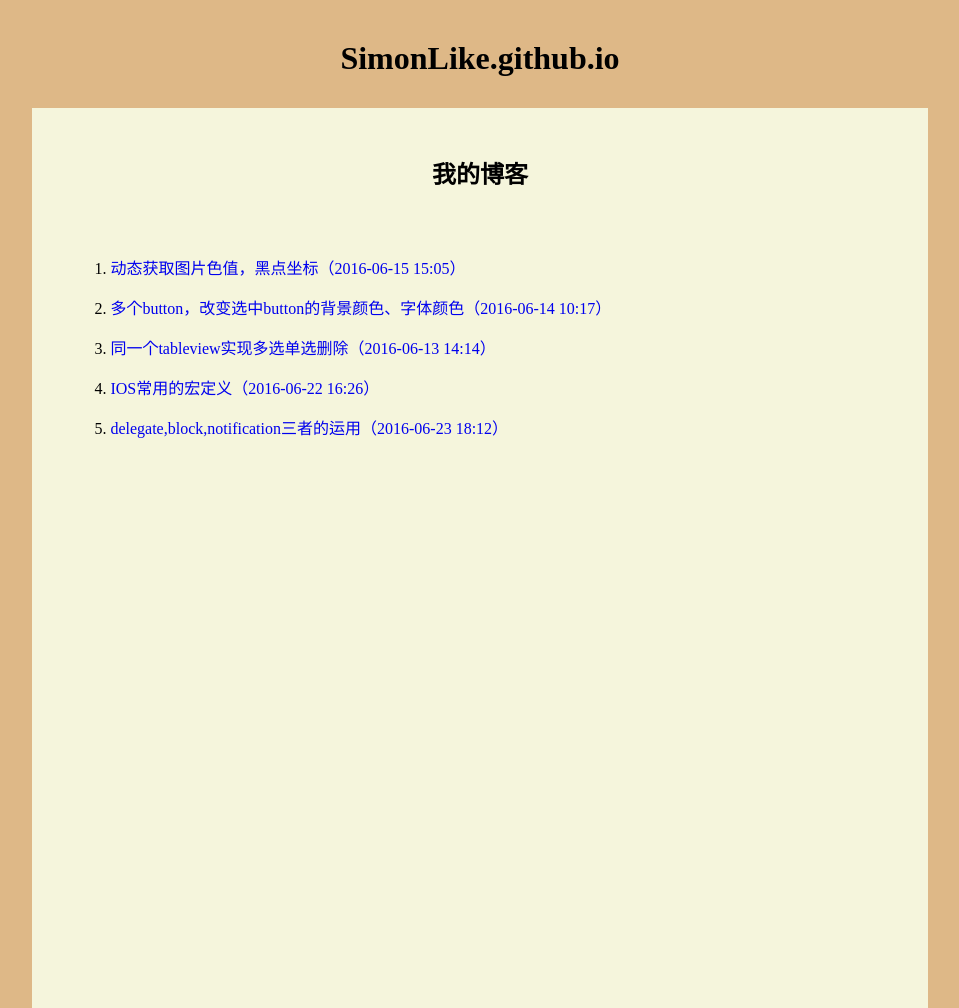
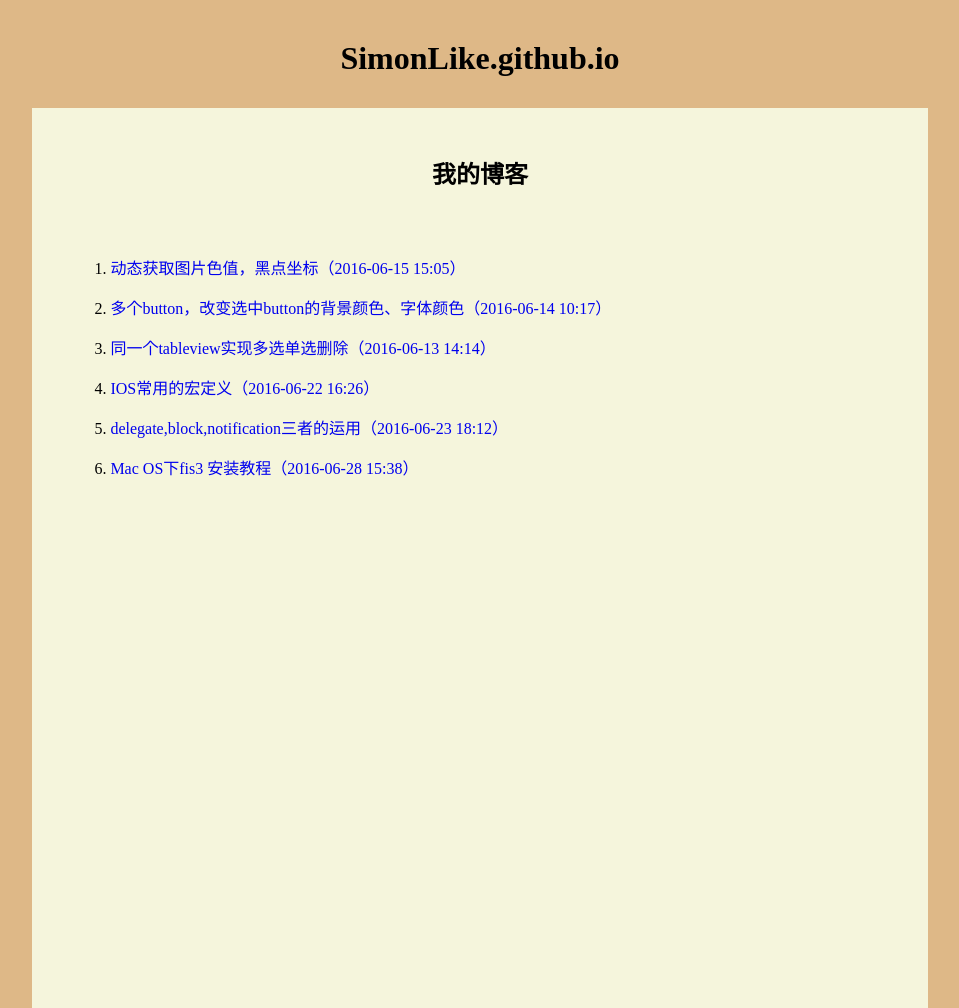
Before and after one commit to SimonLike/SimonLike.github.io, a Jekyll site: the page index.html, which Jekyll copies as it is, in a window 1280 px wide. Shown: the whole page, without its empty margins (160-1119 px from the left). Built offline with Jekyll 4.4.1, drawn with Linux system fonts in a browser that asks for light colours.

Commit message:
fis3 的配置

```diff
--- a/index.html
+++ b/index.html
@@ -56,6 +56,9 @@
             <li class="li_height">
                 <a class="a_none" href="http://blog.csdn.net/Secret_Frist/article/details/51745776">delegate,block,notification三者的运用（2016-06-23 18:12）</a>
             </li>
+            <li class="li_height">
+                <a class="a_none" href="http://blog.csdn.net/secret_frist/article/details/51776445">Mac OS下fis3 安装教程（2016-06-28 15:38）</a>
+            </li>
 
         </ol>
 
```
